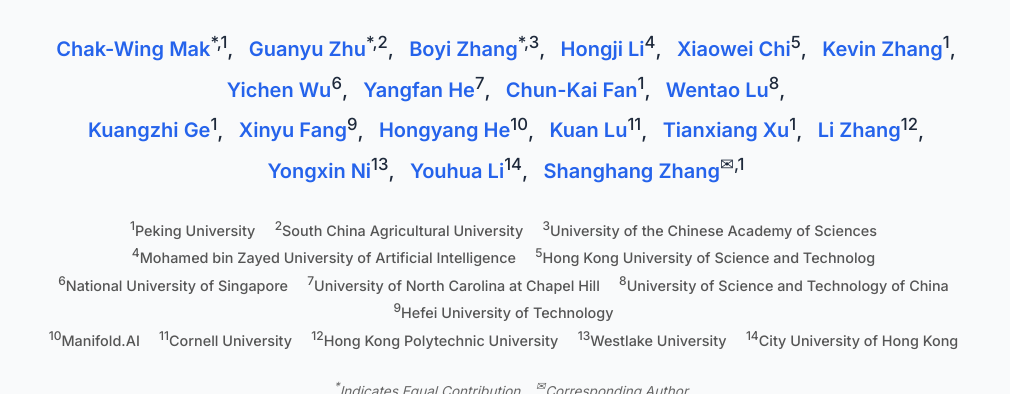
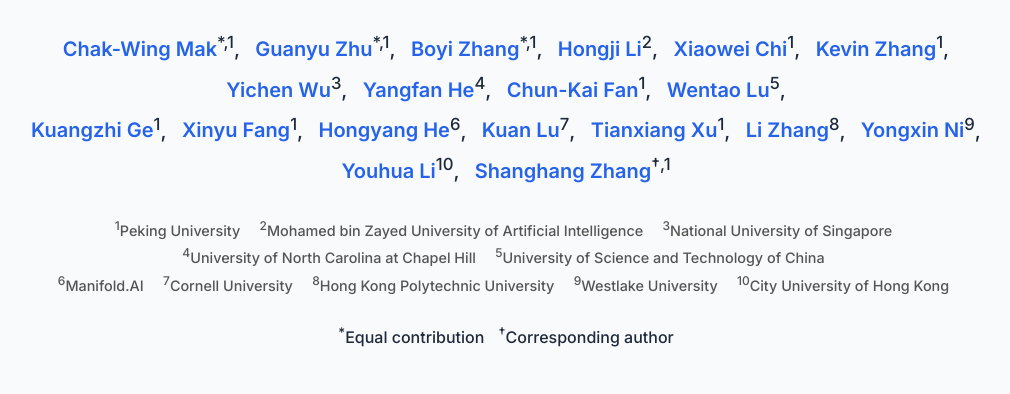
Before and after one commit to PhysicsMind-web/PhysicsMind-web.github.io, a plain HTML site: page index.html in a window 1280 px wide. Shown: the part 225-619 px from the top of the page, without its empty margins (129-1139 px from the left). Drawn offline with nearby package versions, Linux system fonts and the light colour scheme; some icons are missing.

Commit message:
Update author affiliations and contributions in index.html; replace overview image

```diff
--- a/index.html
+++ b/index.html
@@ -174,48 +174,44 @@
 
             <div class="is-size-5 publication-authors">
               <span class="author-block"><a href="#" target="_blank">Chak-Wing Mak</a><sup>*,1</sup>,</span>
-              <span class="author-block"><a href="#" target="_blank">Guanyu Zhu</a><sup>*,2</sup>,</span>
-              <span class="author-block"><a href="#" target="_blank">Boyi Zhang</a><sup>*,3</sup>,</span>
-              <span class="author-block"><a href="#" target="_blank">Hongji Li</a><sup>4</sup>,</span>
-              <span class="author-block"><a href="#" target="_blank">Xiaowei Chi</a><sup>5</sup>,</span>
+              <span class="author-block"><a href="#" target="_blank">Guanyu Zhu</a><sup>*,1</sup>,</span>
+              <span class="author-block"><a href="#" target="_blank">Boyi Zhang</a><sup>*,1</sup>,</span>
+              <span class="author-block"><a href="#" target="_blank">Hongji Li</a><sup>2</sup>,</span>
+              <span class="author-block"><a href="#" target="_blank">Xiaowei Chi</a><sup>1</sup>,</span>
               <span class="author-block"><a href="#" target="_blank">Kevin Zhang</a><sup>1</sup>,</span>
-              <span class="author-block"><a href="#" target="_blank">Yichen Wu</a><sup>6</sup>,</span>
-              <span class="author-block"><a href="#" target="_blank">Yangfan He</a><sup>7</sup>,</span>
+              <span class="author-block"><a href="#" target="_blank">Yichen Wu</a><sup>3</sup>,</span>
+              <span class="author-block"><a href="#" target="_blank">Yangfan He</a><sup>4</sup>,</span>
               <span class="author-block"><a href="#" target="_blank">Chun-Kai Fan</a><sup>1</sup>,</span>
-              <span class="author-block"><a href="#" target="_blank">Wentao Lu</a><sup>8</sup>,</span>
+              <span class="author-block"><a href="#" target="_blank">Wentao Lu</a><sup>5</sup>,</span>
               <br>
               <span class="author-block"><a href="#" target="_blank">Kuangzhi Ge</a><sup>1</sup>,</span>
-              <span class="author-block"><a href="#" target="_blank">Xinyu Fang</a><sup>9</sup>,</span>
-              <span class="author-block"><a href="#" target="_blank">Hongyang He</a><sup>10</sup>,</span>
-              <span class="author-block"><a href="#" target="_blank">Kuan Lu</a><sup>11</sup>,</span>
+              <span class="author-block"><a href="#" target="_blank">Xinyu Fang</a><sup>1</sup>,</span>
+              <span class="author-block"><a href="#" target="_blank">Hongyang He</a><sup>6</sup>,</span>
+              <span class="author-block"><a href="#" target="_blank">Kuan Lu</a><sup>7</sup>,</span>
               <span class="author-block"><a href="#" target="_blank">Tianxiang Xu</a><sup>1</sup>,</span>
-              <span class="author-block"><a href="#" target="_blank">Li Zhang</a><sup>12</sup>,</span>
-              <span class="author-block"><a href="#" target="_blank">Yongxin Ni</a><sup>13</sup>,</span>
-              <span class="author-block"><a href="#" target="_blank">Youhua Li</a><sup>14</sup>,</span>
-              <span class="author-block"><a href="#" target="_blank">Shanghang Zhang</a><sup>✉,1</sup></span>
+              <span class="author-block"><a href="#" target="_blank">Li Zhang</a><sup>8</sup>,</span>
+              <span class="author-block"><a href="#" target="_blank">Yongxin Ni</a><sup>9</sup>,</span>
+              <span class="author-block"><a href="#" target="_blank">Youhua Li</a><sup>10</sup>,</span>
+              <span class="author-block"><a href="#" target="_blank">Shanghang Zhang</a><sup>&dagger;,1</sup></span>
             </div>
 
             <div class="is-size-6 publication-authors" style="margin-top: 20px;">
               <span class="affiliation-block"><sup>1</sup>Peking University</span>
-              <span class="affiliation-block"><sup>2</sup>South China Agricultural University</span>
-              <span class="affiliation-block"><sup>3</sup>University of the Chinese Academy of Sciences</span>
-              <span class="affiliation-block"><sup>4</sup>Mohamed bin Zayed University of Artificial Intelligence</span>
-              <span class="affiliation-block"><sup>5</sup>Hong Kong University of Science and Technolog</span>
+              <span class="affiliation-block"><sup>2</sup>Mohamed bin Zayed University of Artificial Intelligence</span>
+              <span class="affiliation-block"><sup>3</sup>National University of Singapore</span>
+              <span class="affiliation-block"><sup>4</sup>University of North Carolina at Chapel Hill</span>
+              <span class="affiliation-block"><sup>5</sup>University of Science and Technology of China</span>
               <br>
-              <span class="affiliation-block"><sup>6</sup>National University of Singapore</span>
-              <span class="affiliation-block"><sup>7</sup>University of North Carolina at Chapel Hill</span>
-              <span class="affiliation-block"><sup>8</sup>University of Science and Technology of China</span>
-              <span class="affiliation-block"><sup>9</sup>Hefei University of Technology</span>
-              <br>
-              <span class="affiliation-block"><sup>10</sup>Manifold.AI</span>
-              <span class="affiliation-block"><sup>11</sup>Cornell University</span>
-              <span class="affiliation-block"><sup>12</sup>Hong Kong Polytechnic University</span>
-              <span class="affiliation-block"><sup>13</sup>Westlake University</span>
-              <span class="affiliation-block"><sup>14</sup>City University of Hong Kong</span>
+              <span class="affiliation-block"><sup>6</sup>Manifold.AI</span>
+              <span class="affiliation-block"><sup>7</sup>Cornell University</span>
+              <span class="affiliation-block"><sup>8</sup>Hong Kong Polytechnic University</span>
+              <span class="affiliation-block"><sup>9</sup>Westlake University</span>
+              <span class="affiliation-block"><sup>10</sup>City University of Hong Kong</span>
             </div>
 
-            <div class="eql-cntrb">
-              <sup>*</sup>Indicates Equal Contribution &nbsp;&nbsp; <sup>✉</sup>Corresponding Author
+            <div class="is-size-6 publication-authors">
+              <span class="author-block"><sup>*</sup>Equal contribution</span>
+              <span class="author-block"><sup>&dagger;</sup>Corresponding author</span>
             </div>
 
             <div class="column has-text-centered">
```
Also changed, not shown: static/images/overview.png.
